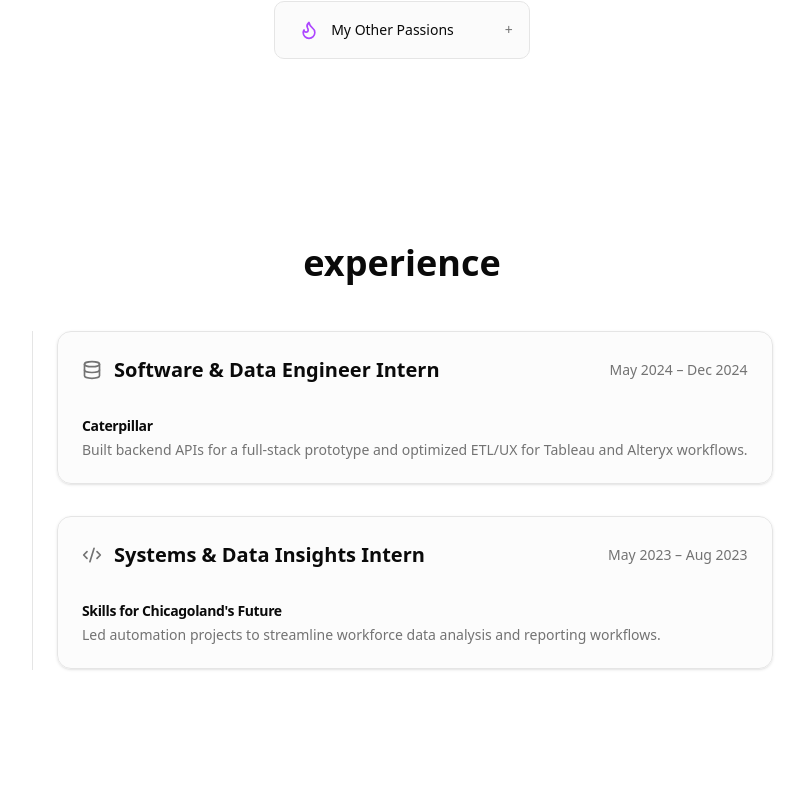
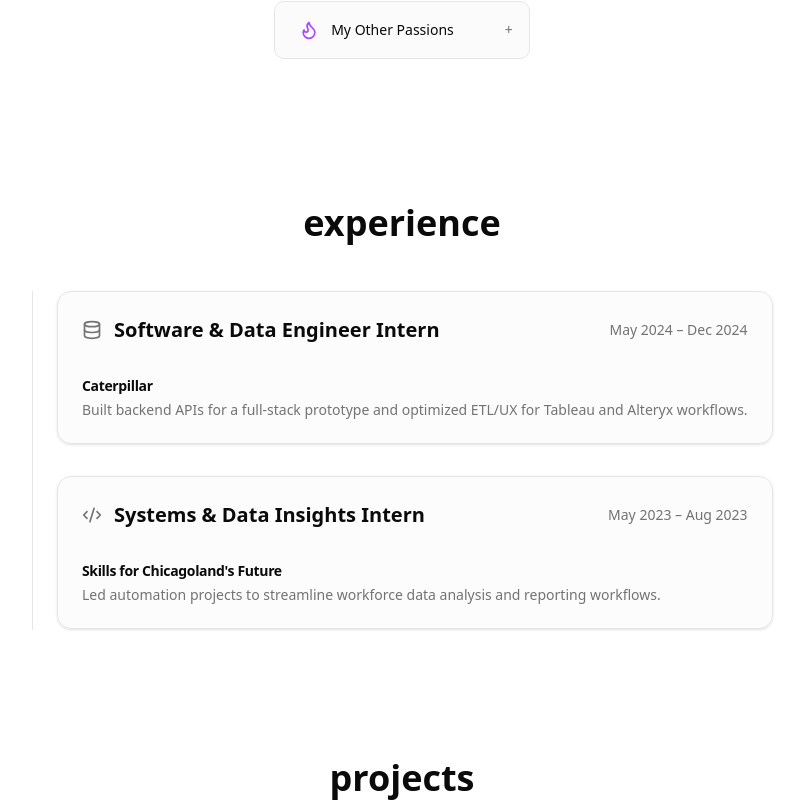
Before and after one commit to akashm6/current_portfolio, a Next.js app: page / in a window 1280 px wide. Shown: the part 1172-1980 px from the top of the page, without its empty margins (238-1042 px from the left). Built offline with nearby package versions, Linux system fonts and the light colour scheme.

Commit message:
less space

```diff
--- a/src/components/Experience.jsx
+++ b/src/components/Experience.jsx
@@ -80,7 +80,7 @@
       whileInView={{ opacity: 1, y: 0 }}
       viewport={{ once: true }}
       transition={{ duration: 0.6 }}
-      className="max-w-4xl mx-auto px-6 py-24 scroll-mt-24"
+      className="max-w-4xl mx-auto px-6 py-14 scroll-mt-24"
     >
       <h2 className="text-3xl sm:text-4xl font-bold mb-12 text-center">
         experience
```
